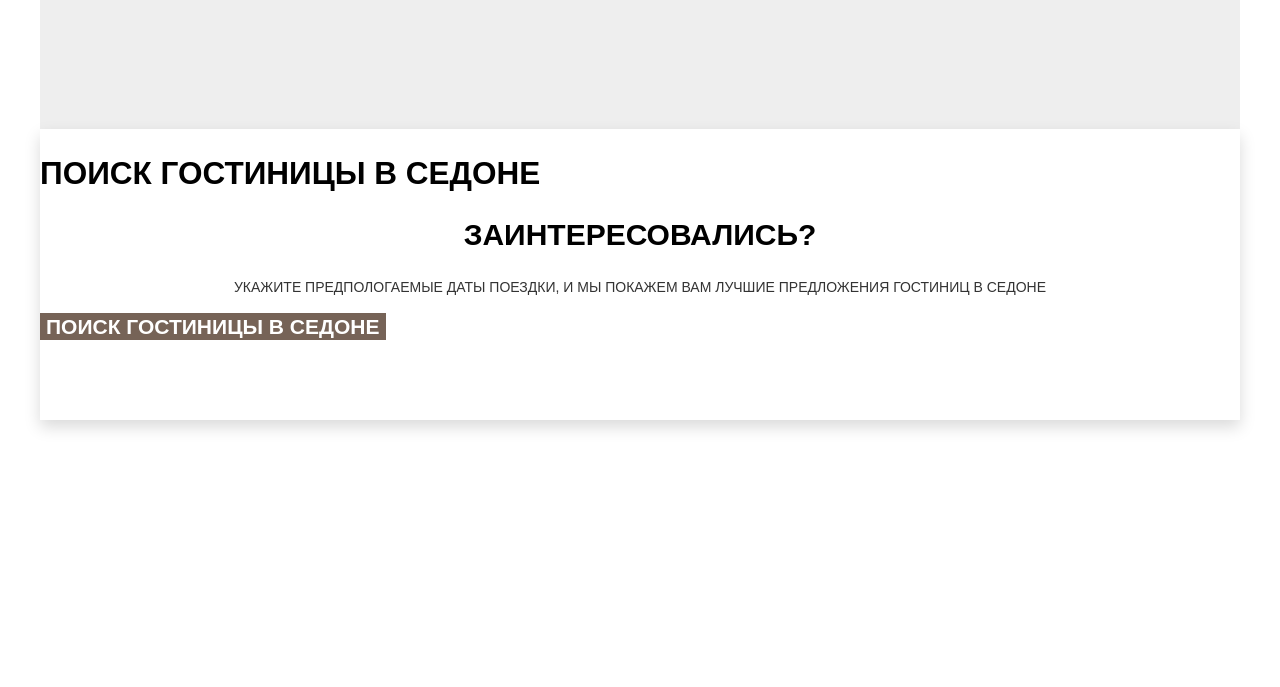
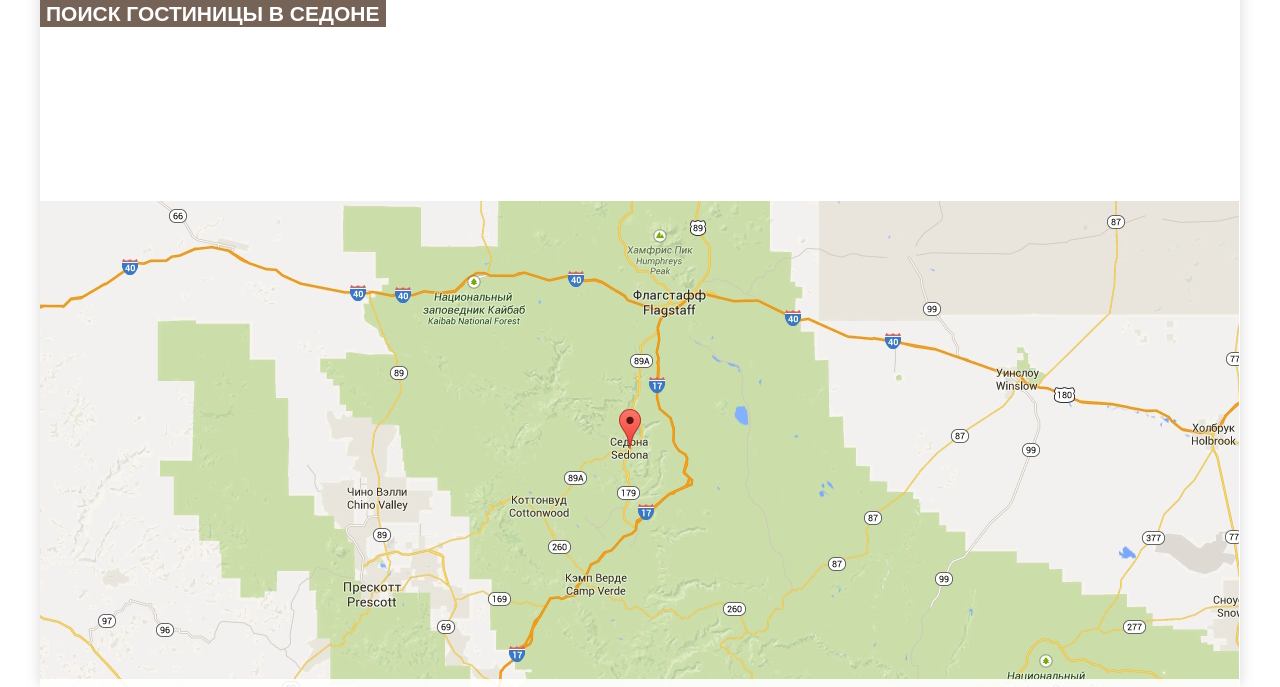
Before and after one commit to Juliet94/1584775-sedona-29, a plain HTML site: page index.html in a window 1280 px wide. Shown: the part 1930-2617 px from the top of the page. Drawn offline with Linux system fonts and the light colour scheme.

Commit message:
Добавлена карта

```diff
--- a/css/style.css
+++ b/css/style.css
@@ -79,6 +79,14 @@ img {
   padding: 0;
 }
 
+.visually-hidden {
+  position: absolute;
+  clip: rect(0 0 0 0);
+  width: 1px;
+  height: 1px;
+  margin: -1px;
+}
+
 /* Grid */
 
 .page-body {
@@ -157,7 +165,7 @@ img {
 .container {
   display: grid;
   grid-template-columns: 1fr;
-  grid-template-rows: 1fr 1fr;
+  grid-template-rows: min-content 1fr;
   width: 1200px;
   margin: 0 auto;
 }
@@ -165,6 +173,7 @@ img {
 /* Short-info */
 
 .short-info {
+  min-height: 80px;
   font-size: 21px;
   line-height: 1.2;
   text-align: center;
@@ -273,14 +282,18 @@ img {
   background-color: var(--basic-grey);
 }
 
-/* Modal */
-.modal {
-  min-height: 291px;
+/* Hotels Search */
+
+.hotels-search {
   font-size: 21px;
   line-height: 1.2;
   color: var(--basic-black);
   background-color: var(--basic-white);
   box-shadow: 0 7px 15px rgba(0, 1, 1, 0.15);
+}
+
+.hotels-search-wrapper {
+  min-height: 291px;
 }
 
 .interested {
@@ -295,6 +308,11 @@ img {
   line-height: 1.5;
   color: var(--basic-black-light);
   text-align: center;
+}
+
+.map-sedona {
+  z-index: -1;
+  margin-bottom: -120px;
 }
 
 /* Button */
@@ -339,7 +357,8 @@ img {
 .page-footer {
   display: grid;
   grid-template-columns: 1fr 1fr 1fr;
-  margin: 474px auto 0 auto;
+  margin: 0 auto 0 auto;
+  min-height: 120px;
   width: 1200px;
   background-color: var(--basic-footer)
 }
@@ -406,11 +425,11 @@ img {
   border-bottom: 1px solid var(--basic-border)
 }
 
-.hotels-item a h3:hover {
+.link-hotels h3:hover {
   color: var(--basic-blue);
 }
 
-.hotels-item a h3:active {
+.link-hotels h3:active {
   color: var(--basic-black);
   mix-blend-mode: normal;
   opacity: 0.3;
--- a/index.html
+++ b/index.html
@@ -80,12 +80,15 @@
     </ol>
   </section>
 
-  <section class="modal">
-    <h2 class="visually-hidden">Поиск гостиницы в Седоне</h2>
-    <p class="interested">Заинтересовались?</p>
-    <p class="set-date">Укажите предпологаемые даты поездки, и мы покажем вам лучшие предложения гостиниц в Седоне</p>
-    <button class="button button-brown">Поиск гостиницы в Седоне</button>
-    <form></form>
+  <section class="hotels-search">
+    <div class="hotels-search-wrapper">
+      <h2 class="visually-hidden">Поиск гостиницы в Седоне</h2>
+      <p class="interested">Заинтересовались?</p>
+      <p class="set-date">Укажите предпологаемые даты поездки, и мы покажем вам лучшие предложения гостиниц в Седоне</p>
+      <button class="button button-brown">Поиск гостиницы в Седоне</button>
+    </div>
+    <form class="modal"></form>
+    <img class="map-sedona" src="img/map.png" width="1199" height="593" alt="Map of Sedona">
   </section>
 </main>
 
```
Also changed, not shown: hotels.html (+3 -3 lines).
